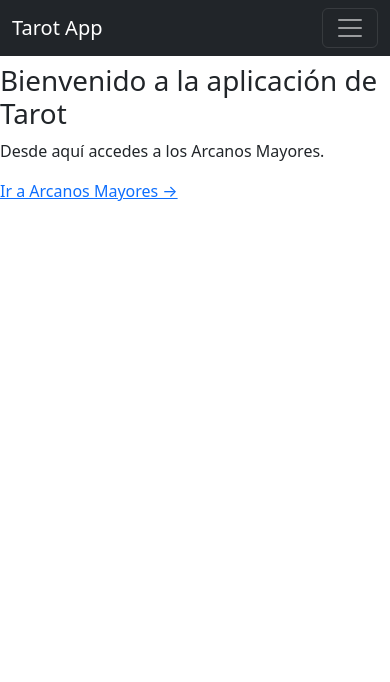
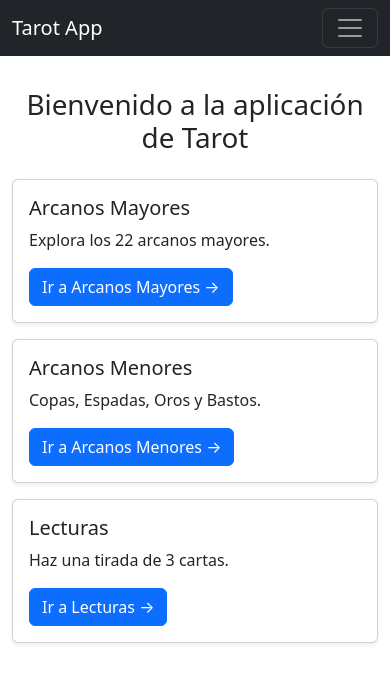
Before and after one commit to Jano6elmar/tarotapp, a React (Vite) app: page / in a window 390 px wide. Shown: the top 682 px of the page. Built offline with nearby package versions, Linux system fonts and the light colour scheme.

Commit message:
fix: cerrar menú hamburguesa al hacer clic en link y mejoras responsive

```diff
--- a/src/App.jsx
+++ b/src/App.jsx
@@ -1,5 +1,11 @@
 import React, { useEffect } from "react";
-import { BrowserRouter as Router, Routes, Route, Link, useLocation } from "react-router-dom";
+import {
+  BrowserRouter as Router,
+  Routes,
+  Route,
+  Link,
+  useLocation,
+} from "react-router-dom";
 
 import Home from "./pages/Home";
 import ArcanosMayores from "./pages/ArcanosMayores";
@@ -7,18 +13,15 @@ import ArcanosMenores from "./pages/ArcanosMenores";
 import Lecturas from "./pages/Lecturas";
 import PaloMenor from "./pages/PaloMenor";
 
+function AppContent() {
+  const location = useLocation();
 
-
-
-function AppContent() {
-
-
-  // Cierra modales y menú al cambiar de ruta
+  // 🔹 Cierra modales y menú al cambiar de ruta
   useEffect(() => {
     // Cerrar modales abiertos
     const modals = document.querySelectorAll(".modal.show");
     modals.forEach((modalEl) => {
-      const modal = Modal.getInstance(modalEl);
+      const modal = window.bootstrap?.Modal.getInstance(modalEl);
       if (modal) modal.hide();
     });
 
@@ -33,37 +36,23 @@ function AppContent() {
     }
   }, [location]);
 
-  // Manejo manual de la hamburguesa con animación suave
+  // 🔹 Cierra el menú hamburguesa al hacer click en un link del nav
   useEffect(() => {
-    const toggler = document.querySelector(".navbar-toggler");
+    const navLinks = document.querySelectorAll(".navbar-nav .nav-link");
     const navCollapse = document.querySelector("#navbarNav");
 
-    const handleToggle = () => {
+    const handleClick = () => {
       if (navCollapse.classList.contains("show")) {
-        // cerrar con animación
         navCollapse.classList.remove("show");
-        navCollapse.classList.add("collapsing-custom");
-        setTimeout(() => {
-          navCollapse.classList.remove("collapsing-custom");
-        }, 300); // mismo tiempo que el CSS transition
-      } else {
-        // abrir con animación
-        navCollapse.classList.add("collapsing-custom");
-        setTimeout(() => {
-          navCollapse.classList.remove("collapsing-custom");
-          navCollapse.classList.add("show");
-        }, 10);
       }
     };
 
-    if (toggler) {
-      toggler.addEventListener("click", handleToggle);
-    }
+    navLinks.forEach((link) => link.addEventListener("click", handleClick));
 
     return () => {
-      if (toggler) {
-        toggler.removeEventListener("click", handleToggle);
-      }
+      navLinks.forEach((link) =>
+        link.removeEventListener("click", handleClick)
+      );
     };
   }, []);
 
@@ -77,6 +66,8 @@ function AppContent() {
           <button
             className="navbar-toggler"
             type="button"
+            data-bs-toggle="collapse"
+            data-bs-target="#navbarNav"
             aria-controls="navbarNav"
             aria-expanded="false"
             aria-label="Toggle navigation"
@@ -103,7 +94,6 @@ function AppContent() {
             </ul>
           </div>
         </div>
-
       </nav>
 
       <div className="pt-5 mt-3">
--- a/src/pages/Home.jsx
+++ b/src/pages/Home.jsx
@@ -1,15 +1,65 @@
 import { Link } from "react-router-dom";
 
-function Home() {
+export default function Home() {
   return (
-    <div>
-      <h1>Bienvenido a la aplicación de Tarot</h1>
-      <p>Desde aquí accedes a los Arcanos Mayores.</p>
-      <p>
-        <Link to="/arcanos-mayoress">Ir a Arcanos Mayores →</Link>
-      </p>
+    <div className="container py-4">
+      <h1 className="text-center mb-4">Bienvenido a la aplicación de Tarot</h1>
+
+      <div className="row row-cols-1 row-cols-sm-2 row-cols-lg-3 g-3 justify-content-center">
+        {/* Arcanos Mayores */}
+        <div className="col">
+          <div className="card h-100 shadow-sm">
+            <div className="card-body d-flex flex-column justify-content-between">
+              <div>
+                <h5 className="card-title">Arcanos Mayores</h5>
+                <p className="card-text">Explora los 22 arcanos mayores.</p>
+              </div>
+              <Link
+                to="/arcanos-mayores"
+                className="btn btn-primary mt-3 align-self-start"
+              >
+                Ir a Arcanos Mayores →
+              </Link>
+            </div>
+          </div>
+        </div>
+
+        {/* Arcanos Menores */}
+        <div className="col">
+          <div className="card h-100 shadow-sm">
+            <div className="card-body d-flex flex-column justify-content-between">
+              <div>
+                <h5 className="card-title">Arcanos Menores</h5>
+                <p className="card-text">Copas, Espadas, Oros y Bastos.</p>
+              </div>
+              <Link
+                to="/arcanos-menores"
+                className="btn btn-primary mt-3 align-self-start"
+              >
+                Ir a Arcanos Menores →
+              </Link>
+            </div>
+          </div>
+        </div>
+
+        {/* Lecturas */}
+        <div className="col">
+          <div className="card h-100 shadow-sm">
+            <div className="card-body d-flex flex-column justify-content-between">
+              <div>
+                <h5 className="card-title">Lecturas</h5>
+                <p className="card-text">Haz una tirada de 3 cartas.</p>
+              </div>
+              <Link
+                to="/lecturas"
+                className="btn btn-primary mt-3 align-self-start"
+              >
+                Ir a Lecturas →
+              </Link>
+            </div>
+          </div>
+        </div>
+      </div>
     </div>
   );
 }
-
-export default Home;
```
Also changed, not shown: src/components/AbanicoCartas.jsx (+31 -8 lines), 2 other files (tests, documents, lock files or other folders).
